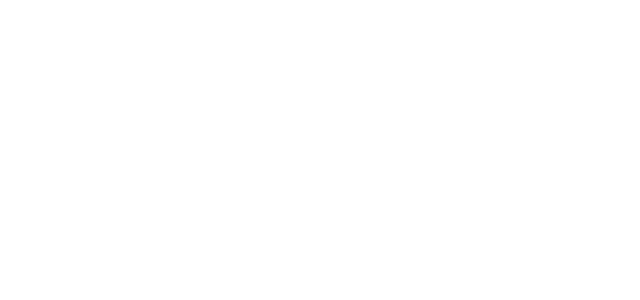
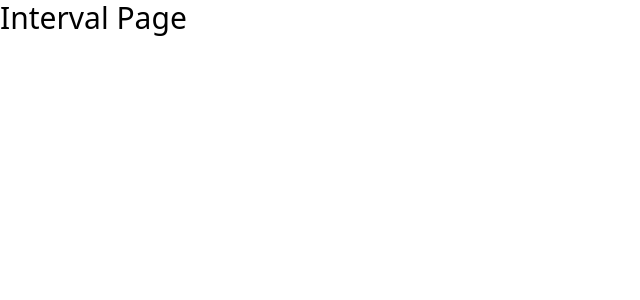
Before and after one commit to rruiz204/poc-websockets-signalr, a React (Vite) app in the folder client/: page /interval in a window 1280 px wide. Before the commit this address had no page. Shown: the top 300 px of the page, without its empty margins (0-640 px from the left). Built offline with nearby package versions, Linux system fonts and the light colour scheme.

Commit message:
know: learn about intervals

```diff
--- /dev/null
+++ b/client/src/modules/interval/index.tsx
@@ -0,0 +1,18 @@
+import { useEffect } from "react";
+
+const Interval = (): JSX.Element => {
+
+  useEffect(() => {
+    setInterval(() => {
+      console.log("this is an interval");
+    }, 5000);
+  }, []);
+
+  return (
+    <div>
+      <p className="text-3xl">Interval Page</p>
+    </div>
+  );
+};
+
+export default Interval;
--- a/client/src/router.tsx
+++ b/client/src/router.tsx
@@ -1,6 +1,7 @@
 import { BrowserRouter, Routes, Route } from "react-router";
 import Home from "./modules/home";
 import Testing from "./modules/testing";
+import Interval from "./modules/interval";
 
 const Router = () => {
   return (
@@ -8,6 +9,7 @@
       <Routes>
         <Route path="/" element={<Home></Home>}></Route>
         <Route path="/testing" element={<Testing></Testing>}></Route>
+        <Route path="/interval" element={<Interval></Interval>}></Route>
       </Routes>
     </BrowserRouter>
   );
```
